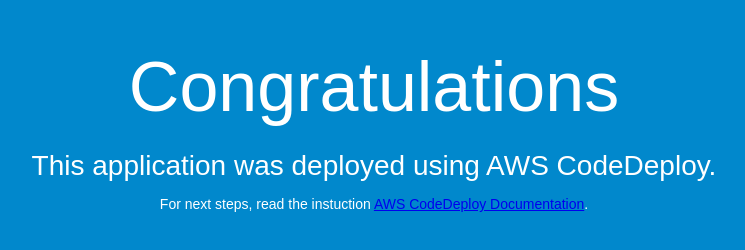
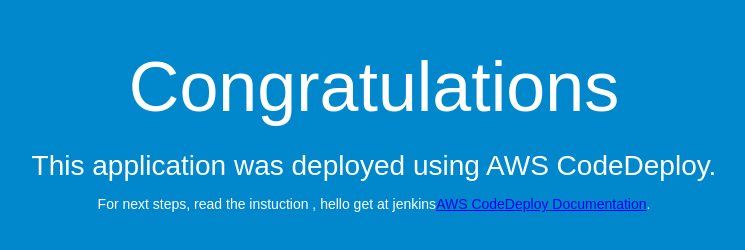
Before and after one commit to Bile-git/project-demo-2025, a plain HTML site: page index.html in a window 1280 px wide. Shown: the whole page, without its empty margins (266-1011 px from the left). Drawn offline with Linux system fonts and the light colour scheme.

Commit message:
Modify instruction text in index.html
Updated the instruction text in the paragraph.

```diff
--- a/index.html
+++ b/index.html
@@ -29,7 +29,7 @@
   <div align="center">
     <h1>Congratulations</h1>
     <h2>This application was deployed using AWS CodeDeploy.</h2>
-    <p>For next steps, read the instuction <a href="http://aws.amazon.com/documentation/codedeploy">AWS CodeDeploy Documentation</a>.</p>
+    <p>For next steps, read the instuction , hello get at jenkins<a href="http://aws.amazon.com/documentation/codedeploy">AWS CodeDeploy Documentation</a>.</p>
   </div>
 </body>
 </html>
```
